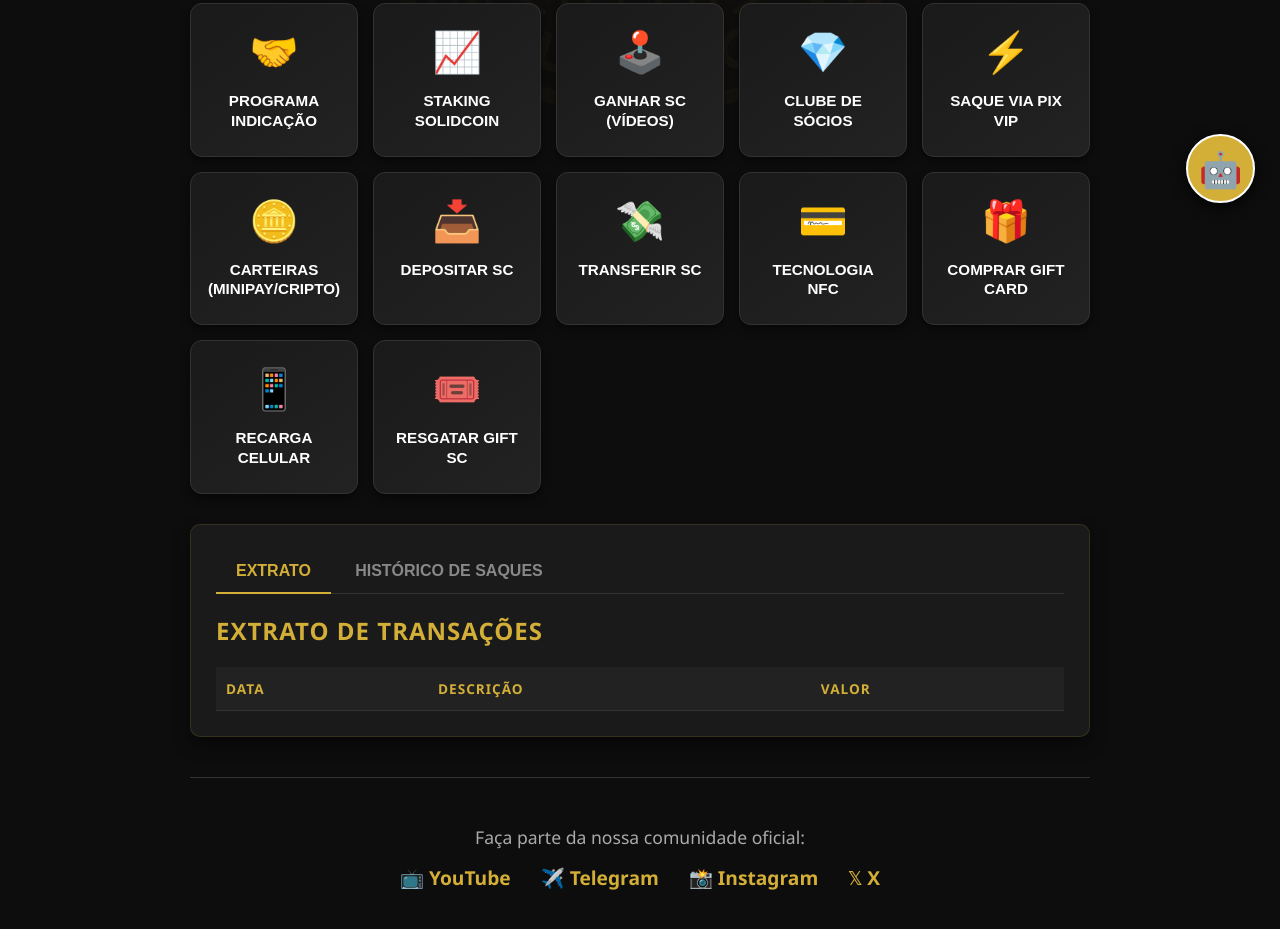
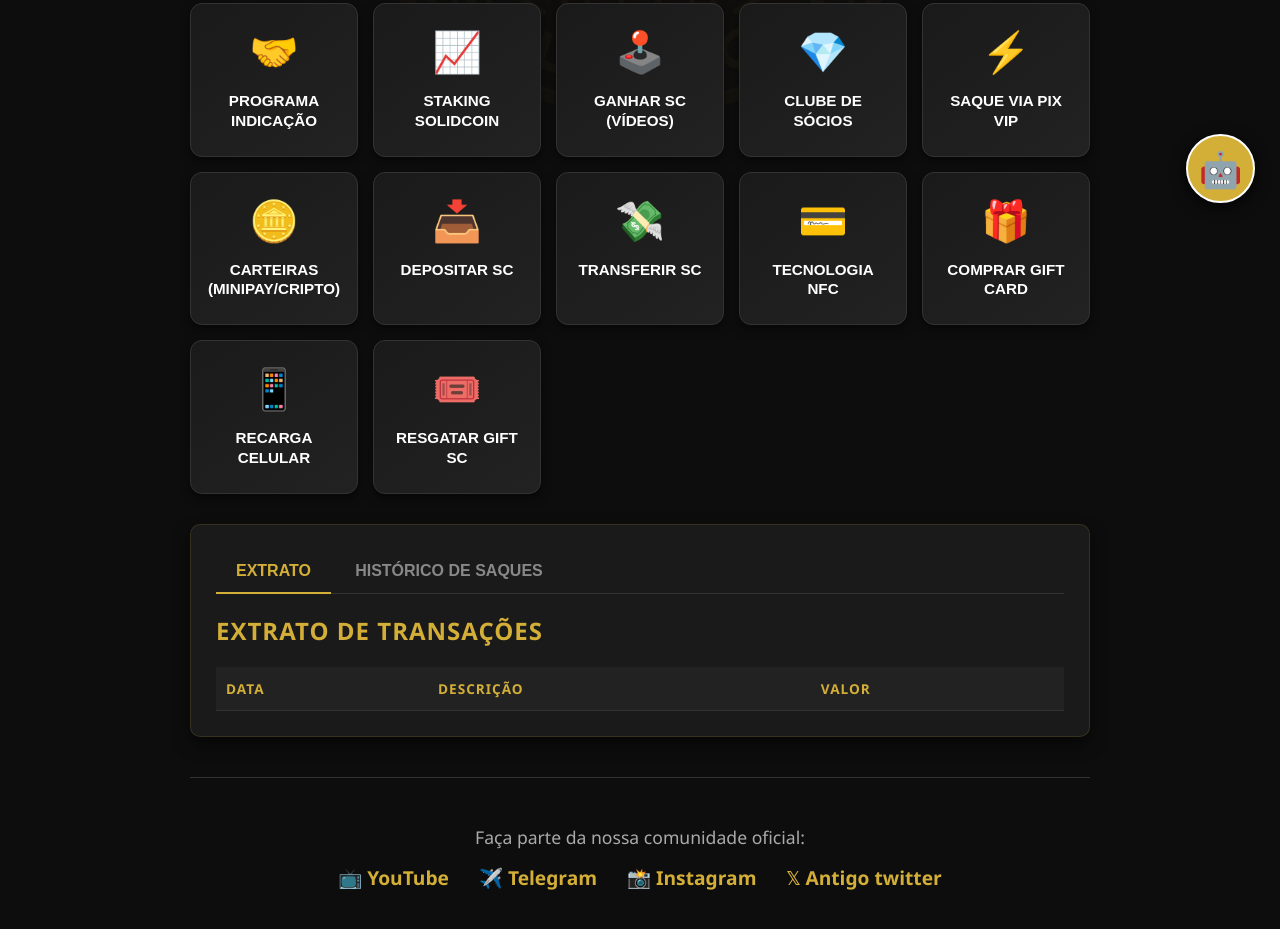
Before and after one commit to solidcoinn-lang/solidcoin-app, a website: page public/dashboard.html in a window 1280 px wide. Shown: the part 572-1501 px from the top of the page. Drawn offline with Linux system fonts and the light colour scheme; no server answers.

Commit message:
Removendo o X

```diff
--- a/public/dashboard.html
+++ b/public/dashboard.html
@@ -639,7 +639,7 @@
                     📸 Instagram
                 </a>
                 <a href="https://x.com/SOLIDCOINSDC" target="_blank" style="color: #d4af37; text-decoration: none; font-weight: bold; font-size: 1.2em; transition: color 0.3s;">
-                    𝕏 X
+                    𝕏 Antigo twitter
                 </a>
             </div>
         </footer>
```
